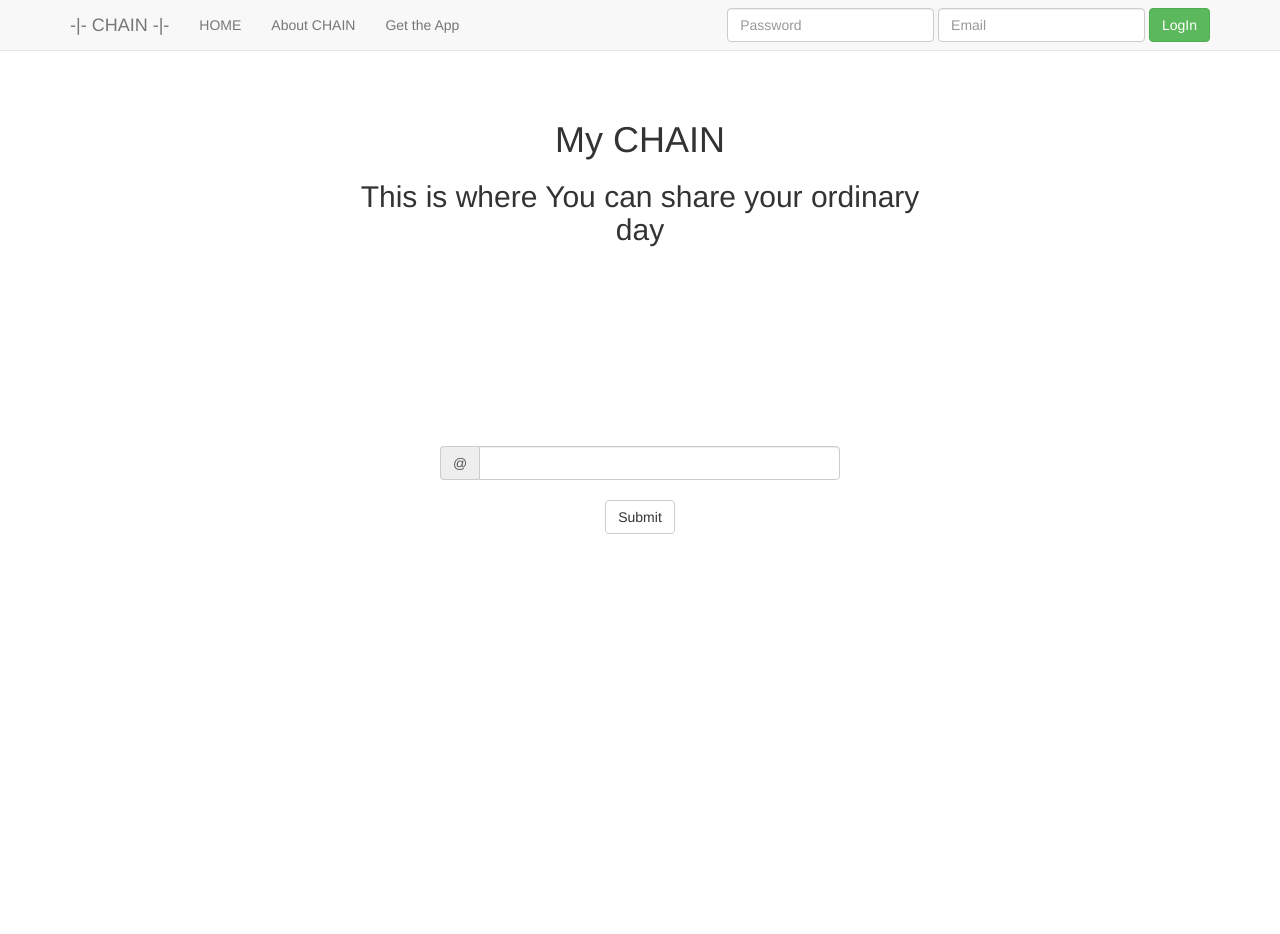
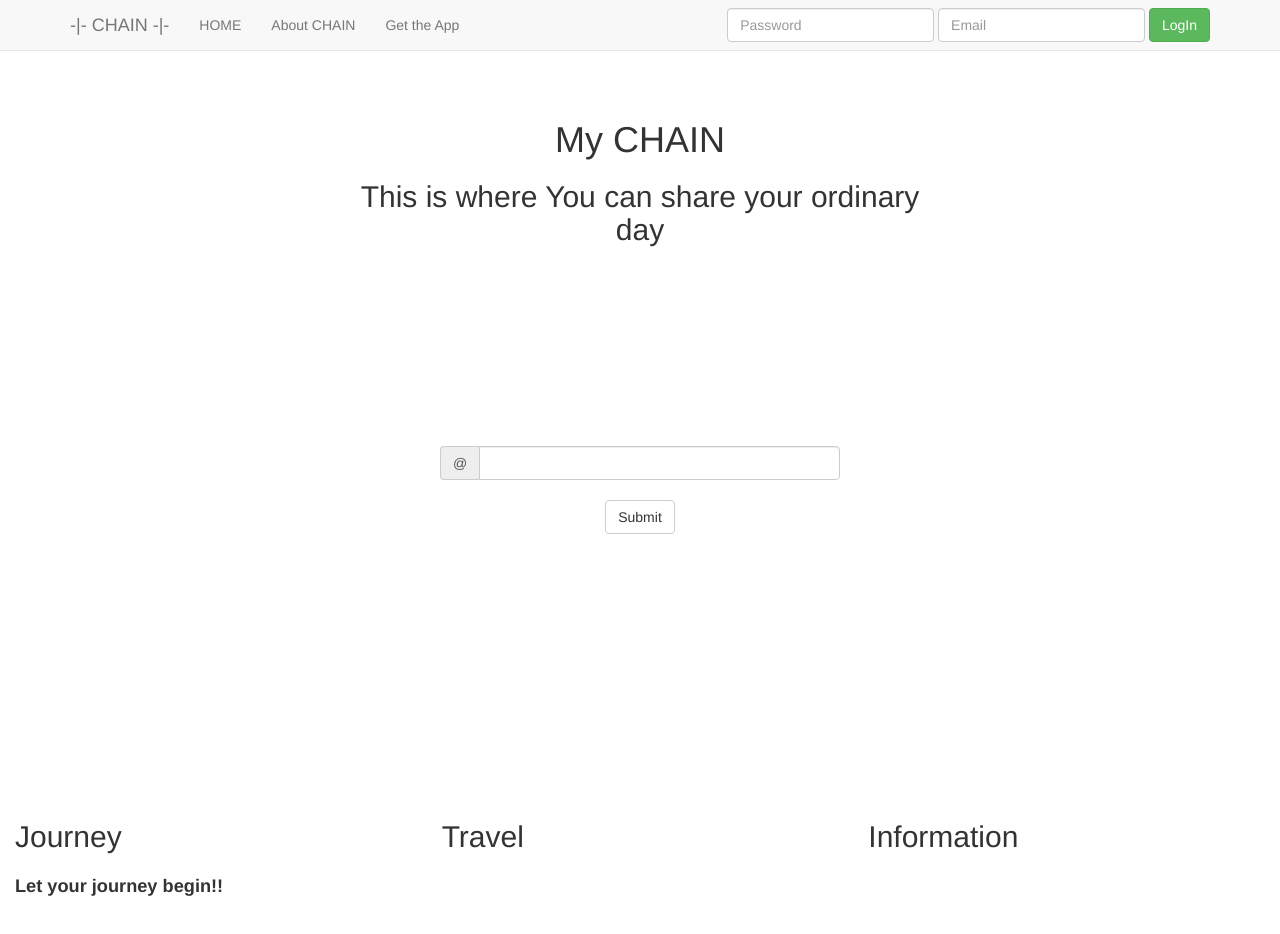
Before and after one commit to TakaTaka1/MywebSItes, a plain HTML site: page Bootstrap/landing.html in a window 1280 px wide. Shown: the top 934 px of the page. Drawn offline with nearby package versions, Linux system fonts and the light colour scheme.

Commit message:
Add paragraph

```diff
--- a/Bootstrap/landing.html
+++ b/Bootstrap/landing.html
@@ -110,6 +110,13 @@
 
 
 
+
+  }
+
+  .paraGraph{
+  	padding-top:10px;
+  	font-size:1.3em;
+  	font-weight:bold;
 
   }
 
@@ -241,7 +248,26 @@
 
 	<div class="container backContants" id="middleContainer" >
 
+		<div class="row">
 
+			<div class="col-md-4">
+			<h2>Journey</h2>
+			<p class="paraGraph">Let your journey begin!!</p>
+
+
+			</div>
+
+			<div class="col-md-4">
+			<h2>Travel</h2>
+			<p class="paraGraph"></p>
+
+			</div>
+
+			<div class="col-md-4">
+			<h2>Information</h2>
+			<p class="paraGraph"></p>
+
+			</div>
 
 
 	</div>
```
